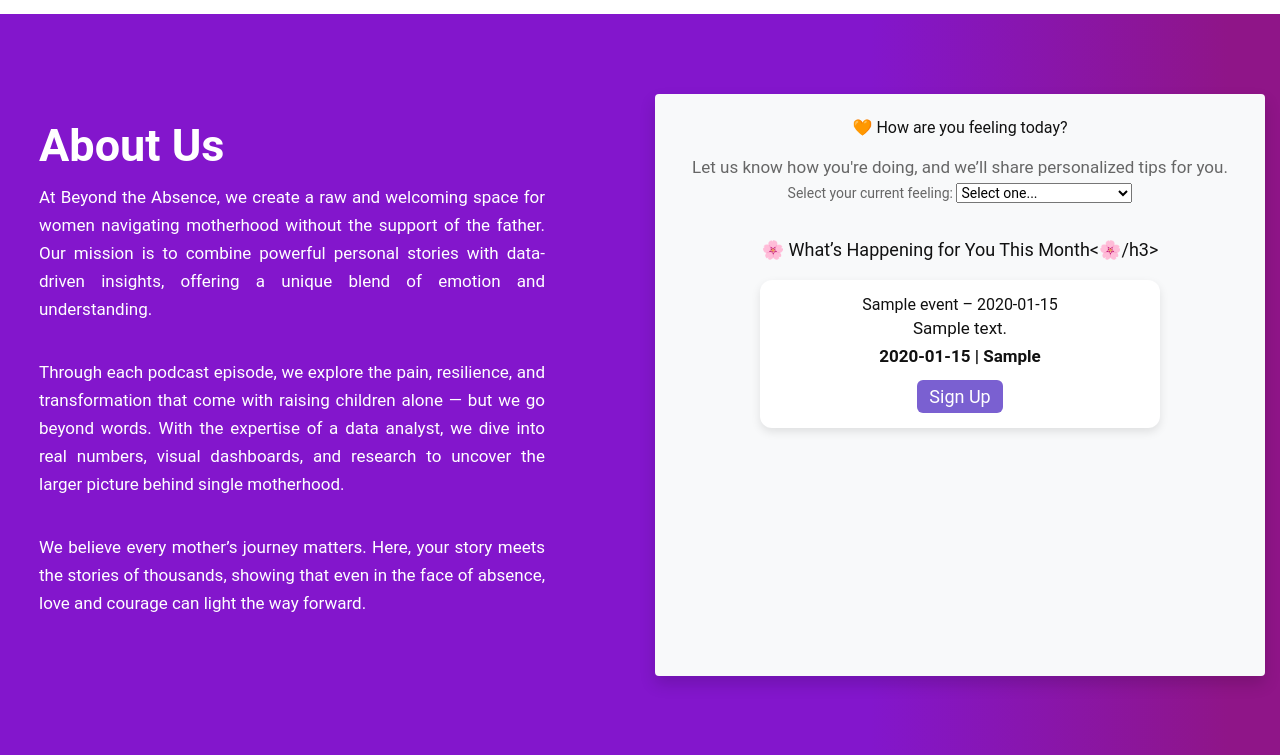
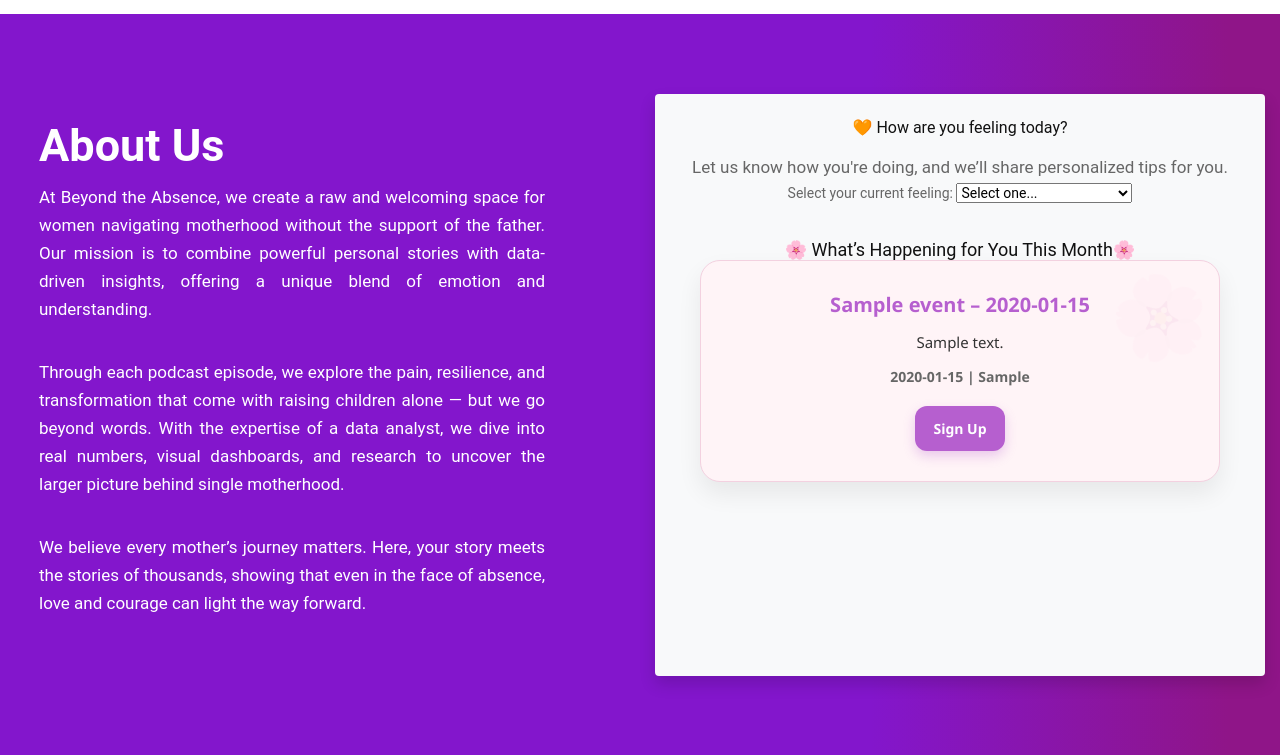
Before and after one commit to suelmaparis/beyond_the_absence, a Flask app: template templates/index.html in a window 1280 px wide. Shown: the part 1027-1782 px from the top of the page. Run offline with Flask 3, Linux system fonts and the light colour scheme; tables that the repository leaves empty hold one stand-in row (values such as "Sample post"); the template is opened without the code that fills it: values that come from a table or form of the project are taken from there, most other values are stand-ins (such as "Sample title", 1, 10 or a date in 2020); some libraries are stand-ins or nearby versions.

Commit message:
carrossel

```diff
--- a/static/css/style.css
+++ b/static/css/style.css
@@ -806,36 +806,86 @@ button:not(:disabled),
    .single-event-carousel {
      position: relative;
      width: 100%;
-     max-width: 400px;
-     height: auto;
-     margin: 20px auto;
-     padding: 15px;
-     background: #ffffff;
+     max-width: 520px;
+     margin: 0 auto;
+     padding: 30px 24px;
+     background: #fff4f7; /* rosa bem clarinho */
+     border-radius: 20px;
+     border: 1px solid #f3d1e0;
+     box-shadow: 0 12px 25px rgba(0, 0, 0, 0.07);
+     transition: all 0.3s ease-in-out;
+     font-family: 'Segoe UI', sans-serif;
+     animation: fadeInUp 0.5s ease-in-out;
+   }
+
+   @keyframes fadeInUp {
+     from {
+       opacity: 0;
+       transform: translateY(10px);
+     }
+     to {
+       opacity: 1;
+       transform: translateY(0);
+     }
+   }
+
+   .event-slide h4 {
+     font-size: 20px;
+     color: #b65fcf;
+     margin-bottom: 12px;
+     font-weight: 700;
+     text-align: center;
+   }
+
+   .event-slide p {
+     font-size: 15px;
+     color: #333;
+     text-align: center;
+     line-height: 1.6;
+   }
+
+   .event-slide strong {
+     display: block;
+     margin-top: 12px;
+     font-size: 14px;
+     color: #666;
+   }
+
+   .event-slide a {
+     display: block;
+     width: fit-content;
+     margin: 18px auto 0;
+     background-color: #b65fcf;
+     color: #fff;
+     padding: 10px 18px;
+     font-weight: 600;
      border-radius: 12px;
-     box-shadow: 0 4px 10px rgba(0, 0, 0, 0.1);
-     overflow: hidden;
+     text-decoration: none;
+     box-shadow: 0 5px 12px rgba(182, 95, 207, 0.3);
+     transition: background-color 0.2s ease;
+   }
+
+   .event-slide a:hover {
+     background-color: #9e4cb9;
+   }
+
+   .single-event-carousel::before {
+     content: '🌸';
+     position: absolute;
+     font-size: 80px;
+     opacity: 0.05;
+     top: -20px;
+     right: 10px;
+     transform: rotate(-15deg);
    }
 
    .event-slide {
      display: none;
-     animation: fade 0.5s ease-in-out;
+     opacity: 0;
+     transition: opacity 0.6s ease-in-out;
    }
 
    .event-slide.active {
      display: block;
+     opacity: 1;
    }
-
-   @keyframes fade {
-     from {opacity: 0;}
-     to {opacity: 1;}
-   }
-
-   .event-slide a {
-     display: inline-block;
-     margin-top: 10px;
-     background-color: #7a60d1;
-     color: white;
-     padding: 6px 12px;
-     text-decoration: none;
-     border-radius: 6px;
-   }
--- a/templates/index.html
+++ b/templates/index.html
@@ -146,7 +146,7 @@
           </div>
 
           <div id="event-carousel-wrapper" class="text-center mb-4">
-            <h3>🌸 What’s Happening for You This Month<🌸/h3>
+            <h3>🌸 What’s Happening for You This Month🌸</h3>
             <div id="event-carousel" class="single-event-carousel"></div>
           </div>
 
@@ -209,6 +209,7 @@
             }, 5000);
           }
         });
+
 
   </script>
 
```
